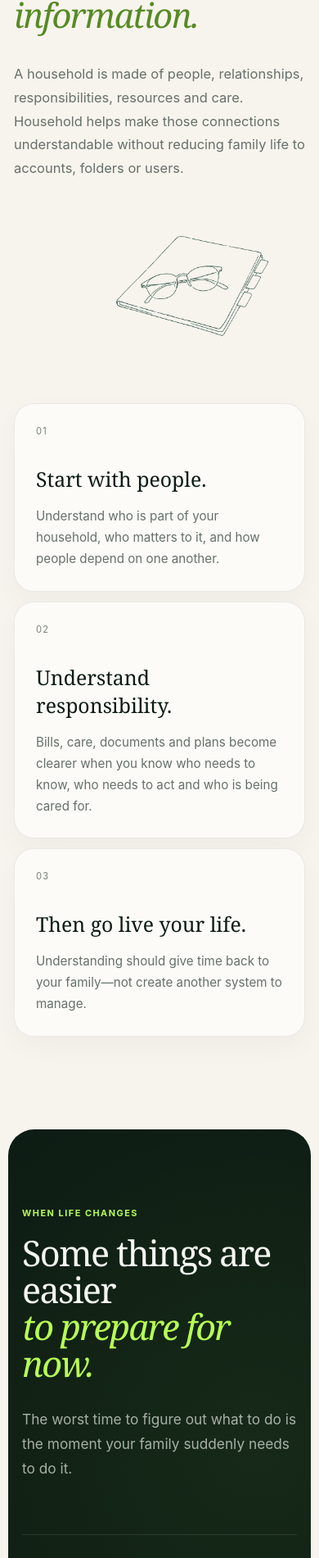
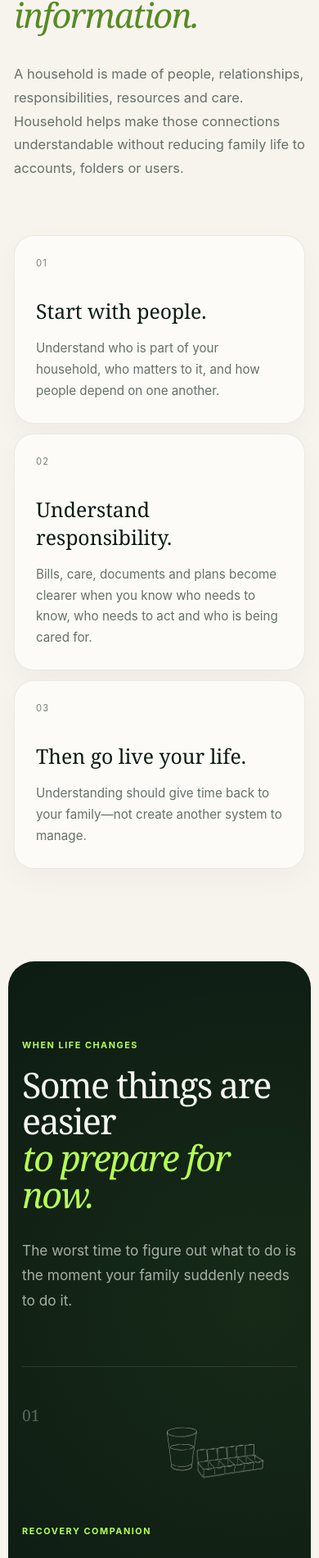
Before and after one commit to bigteach85/household-site, a React (Vite) app: page / in a window 390 px wide. Shown: the part 3210-5111 px from the top of the page at 82% size. Built offline with nearby package versions, Linux system fonts and the light colour scheme.

Commit message:
git add src/App.jsx src/App.css git commit -m "Add strategic contour illustrations to Household site" git push origin main

```diff
--- a/src/App.css
+++ b/src/App.css
@@ -19,8 +19,8 @@
 }
 
 /* HOUSEHOLD ILLUSTRATION SYSTEM
-   Quiet object studies in a single dark-green contour. Photography carries
-   human presence; illustration carries the evidence of care. */
+   Quiet object studies in a single contour. Dark green is used on light
+   surfaces; soft white is the approved inverse treatment on dark surfaces. */
 
 .household-illustration {
   margin: 0;
@@ -39,14 +39,30 @@
   margin-top: 54px;
 }
 
-.household-illustration--documents {
-  width: min(100%, 290px);
-  margin: 64px 4% 0 auto;
-}
-
-.household-illustration--access {
-  width: min(100%, 245px);
-  margin-top: 58px;
+.household-illustration--inverse {
+  opacity: 0.76;
+}
+
+.companion-aside {
+  display: flex;
+  flex-direction: column;
+  align-items: flex-start;
+}
+
+.household-illustration--recovery,
+.household-illustration--estate {
+  width: min(100%, 210px);
+  margin-top: 54px;
+}
+
+.household-illustration--companionship {
+  width: min(100%, 255px);
+  margin-top: 54px;
+}
+
+.household-illustration--laundry {
+  width: min(100%, 255px);
+  margin: 48px auto 0;
 }
 
 @media (max-width: 800px) {
@@ -55,20 +71,26 @@
     margin-top: 38px;
   }
 
-  .household-illustration--documents {
-    width: min(70vw, 245px);
-    margin-top: 42px;
-  }
-
-  .household-illustration--access {
-    width: min(62vw, 215px);
-    margin-top: 36px;
-  }
-
-  .household-illustration--care {
-    position: static;
-    width: min(62vw, 210px);
-    margin: 28px 0 40px;
+  .companion-aside {
+    flex-direction: row;
+    justify-content: space-between;
+    align-items: flex-start;
+  }
+
+  .household-illustration--recovery,
+  .household-illustration--estate {
+    width: min(52vw, 185px);
+    margin-top: 0;
+  }
+
+  .household-illustration--companionship {
+    width: min(68vw, 225px);
+    margin-top: 38px;
+  }
+
+  .household-illustration--laundry {
+    width: min(70vw, 225px);
+    margin-top: 40px;
   }
 }
 
--- a/src/App.jsx
+++ b/src/App.jsx
@@ -227,13 +227,6 @@ function App() {
             </p>
           </div>
 
-          <figure className="household-illustration household-illustration--documents" aria-hidden="true">
-            <img
-              src="/images/illustrations/household-documents.png"
-              alt=""
-            />
-          </figure>
-
           <div className="understanding-list">
             <div className="understanding-item">
               <span>01</span>
@@ -282,7 +275,16 @@ function App() {
         </div>
 
         <div className="companion">
-          <div className="companion-number">01</div>
+          <div className="companion-aside">
+            <div className="companion-number">01</div>
+
+            <figure className="household-illustration household-illustration--inverse household-illustration--recovery" aria-hidden="true">
+              <img
+                src="/images/illustrations/household-care-inverse.png"
+                alt=""
+              />
+            </figure>
+          </div>
 
           <div className="companion-content">
             <p className="companion-label">RECOVERY COMPANION</p>
@@ -305,7 +307,16 @@ function App() {
         </div>
 
         <div className="companion estate-companion">
-  <div className="companion-number">02</div>
+  <div className="companion-aside">
+    <div className="companion-number">02</div>
+
+    <figure className="household-illustration household-illustration--inverse household-illustration--estate" aria-hidden="true">
+      <img
+        src="/images/illustrations/household-documents-inverse.png"
+        alt=""
+      />
+    </figure>
+  </div>
 
   <div className="companion-content">
     <p className="companion-label">ESTATE PLANNING COMPANION</p>
@@ -380,9 +391,9 @@ function App() {
               <em>seats.</em>
             </h2>
 
-            <figure className="household-illustration household-illustration--access" aria-hidden="true">
+            <figure className="household-illustration household-illustration--companionship" aria-hidden="true">
               <img
-                src="/images/illustrations/household-trusted-access.png"
+                src="/images/illustrations/household-companionship.png"
                 alt=""
               />
             </figure>
@@ -617,6 +628,13 @@ function App() {
             It wants to give some back.
           </p>
 
+          <figure className="household-illustration household-illustration--inverse household-illustration--laundry" aria-hidden="true">
+            <img
+              src="/images/illustrations/household-laundry-inverse.png"
+              alt=""
+            />
+          </figure>
+
           <div className="presence-rule"></div>
 
           <p className="presence-principle">
```
